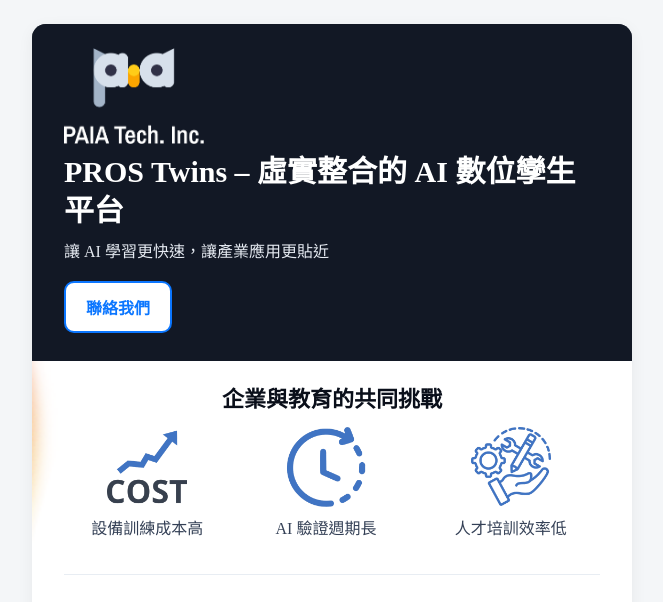
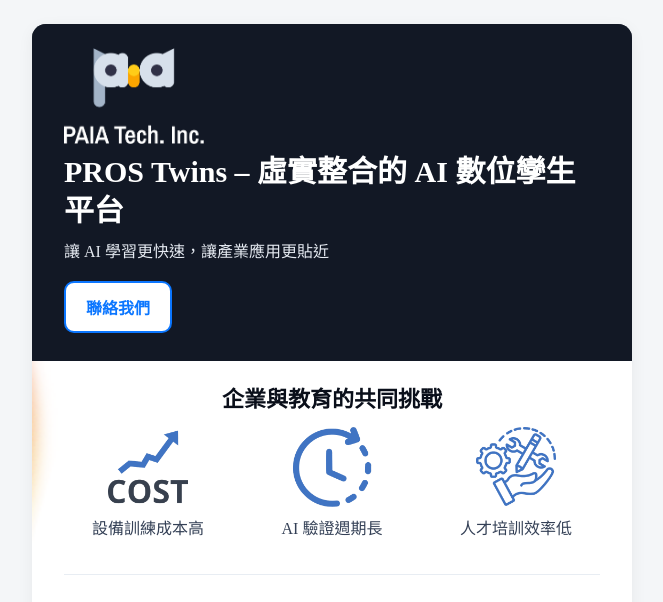
Before and after one commit to Aaronsuu2046/pros-twins-edm, a plain HTML site: page index.html in a window 1280 px wide. Shown: the top 602 px of the page, without its empty margins (308-971 px from the left). Drawn offline with Linux system fonts and the light colour scheme.

Commit message:
Update index.html

```diff
--- a/index.html
+++ b/index.html
@@ -80,24 +80,32 @@
             <td class="px-32" style="padding:24px 32px;">
               <div class="h2" style="text-align:center;">企業與教育的共同挑戰</div>
               <div style="height:12px;"></div>
-              <table role="presentation" width="100%" cellspacing="0" cellpadding="0" border="0">
-                <tr>
-                  <td class="stack icon-td" width="33.33%" valign="top" style="text-align:center;padding-right:12px;">
-                    <img src="./assets/icon-cost.png" width="80" alt="成本圖示" style="margin:0 auto;">
-                    <div class="lead" style="margin-top:8px;text-align:center;">設備訓練成本高</div>
-                  </td>
-                  <td class="stack icon-td" width="33.33%" valign="top" style="text-align:center;padding-right:12px;">
-                    <img src="./assets/icon-time.png" width="80" alt="時程圖示" style="margin:0 auto;">
-                    <div class="lead" style="margin-top:8px;text-align:center;">AI 驗證週期長</div>
-                  </td>
-                  <td class="stack icon-td" width="33.33%" valign="top" style="text-align:center;">
-                    <img src="./assets/icon-people.png" width="80" alt="人員圖示" style="margin:0 auto;">
-                    <div class="lead" style="margin-top:8px;text-align:center;">人才培訓效率低</div>
-                  </td>
-                </tr>
-              </table>
+
+              <!-- Flexbox 取代 table -->
+              <div style="display:flex; justify-content:center; gap:16px; flex-wrap:wrap;">
+
+                <!-- icon1 -->
+                <div style="flex:1; min-width:100px; text-align:center;">
+                  <img src="./assets/icon-cost.png" width="80" alt="成本圖示" style="margin:0 auto;">
+                  <div class="lead" style="margin-top:8px;">設備訓練成本高</div>
+                </div>
+
+                <!-- icon2 -->
+                <div style="flex:1; min-width:100px; text-align:center;">
+                  <img src="./assets/icon-time.png" width="80" alt="時程圖示" style="margin:0 auto;">
+                  <div class="lead" style="margin-top:8px;">AI 驗證週期長</div>
+                </div>
+
+                <!-- icon3 -->
+                <div style="flex:1; min-width:100px; text-align:center;">
+                  <img src="./assets/icon-people.png" width="80" alt="人員圖示" style="margin:0 auto;">
+                  <div class="lead" style="margin-top:8px;">人才培訓效率低</div>
+                </div>
+
+              </div>
             </td>
           </tr>
+
 
           <!-- Solution -->
           <tr>
```
